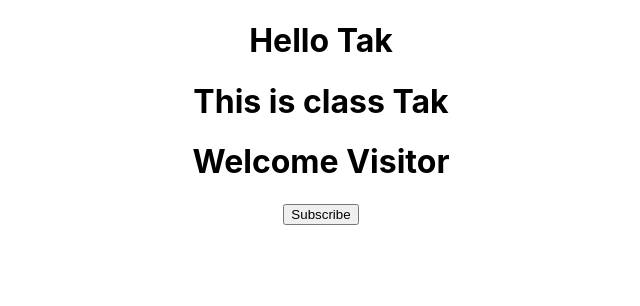
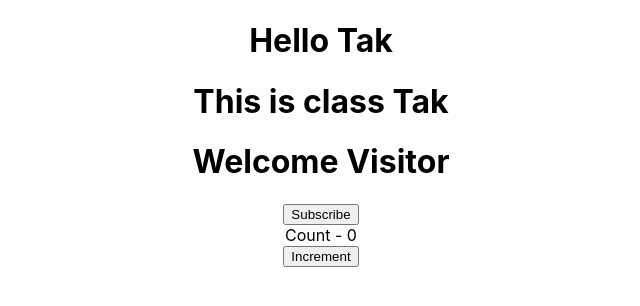
Before and after one commit to Thakshila-N/First_React_Project, a React (Create React App) app: page / in a window 1280 px wide. Shown: the top 306 px of the page, without its empty margins (319-959 px from the left). Built offline with nearby package versions, Linux system fonts and the light colour scheme.

Commit message:
setState

```diff
--- a/src/App.js
+++ b/src/App.js
@@ -1,5 +1,6 @@
 
 import './App.css';
+import Counter from './Components/Counter';
 import {Greet} from './Components/Greet'
 import Message from './Components/Message';
 import Wellcome from './Components/Welcome';
@@ -10,6 +11,8 @@ function App() {
       <Greet name="Tak"/>
       <Wellcome name="Tak"/>
       <Message />
+      <Counter />
+
     </div>
   );
 }
--- /dev/null
+++ b/src/Components/Counter.js
@@ -0,0 +1,36 @@
+import React, { Component } from 'react'
+
+class Counter extends Component {
+
+  constructor(props) {
+    super(props)
+
+    this.state = {
+      count: 0
+    }
+  }
+
+  increment() {
+    this.setState({
+      count: this.state.count + 1,
+
+    }, () => {
+      console.log(this.state.count)
+    })
+
+
+  }
+
+  render() {
+    return (
+      <>
+        <div>Count - {this.state.count}</div>
+        <button onClick={() => this.increment()}>Increment</button>
+      </>
+
+
+    )
+  }
+}
+
+export default Counter
```
